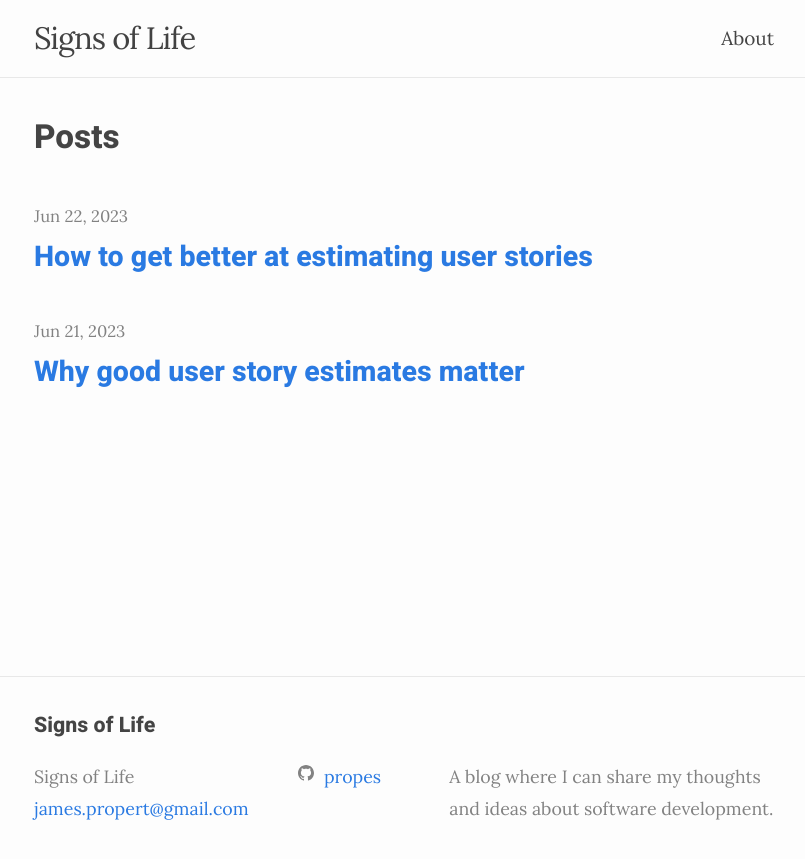
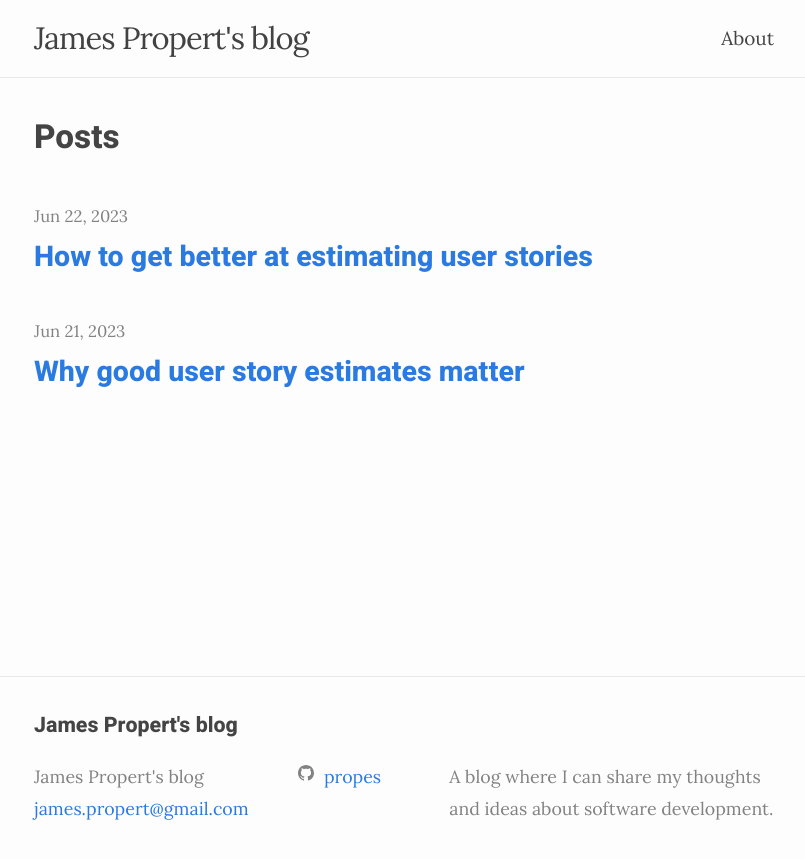
Before and after one commit to propes/propes.github.io, a Jekyll site: the page built from index.md, in a window 1280 px wide. Shown: the top 859 px of the page, without its empty margins (236-1041 px from the left). Built offline with Jekyll 4.4.1, drawn with Linux system fonts in a browser that asks for light colours.

Commit message:
Update blog title

```diff
--- a/_config.yml
+++ b/_config.yml
@@ -18,7 +18,7 @@
 # You can create any custom variable you would like, and they will be accessible
 # in the templates via {{ site.myvariable }}.
 
-title: Signs of Life
+title: James Propert's blog
 email: james.propert@gmail.com
 description: >- # this means to ignore newlines until "baseurl:"
   A blog where I can share my thoughts and ideas about software development.
```
